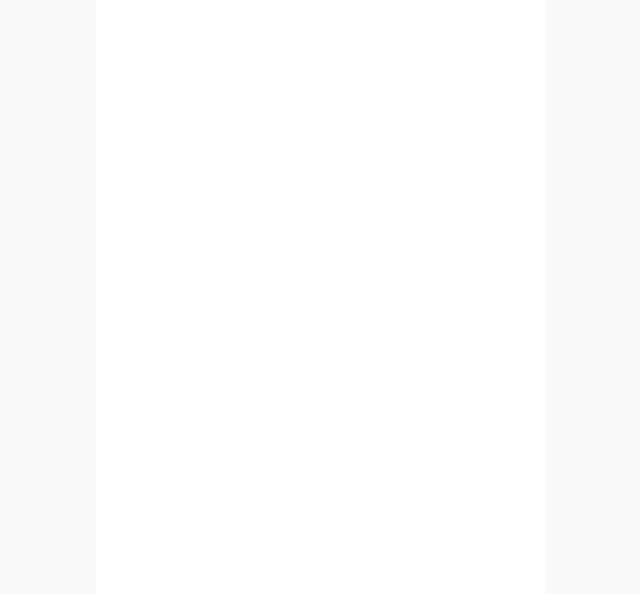
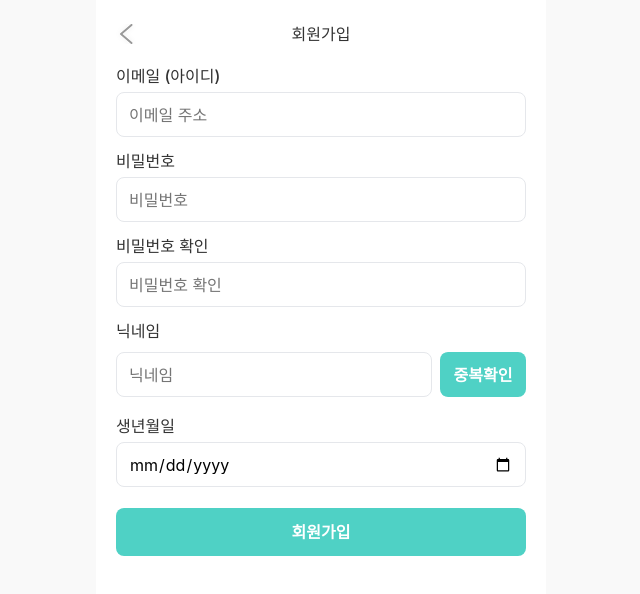
Before and after one commit to WomanTech2025-MoWo/MoWo_FE, a React (Create React App) app: page /signup in a window 1280 px wide. Shown: the top 594 px of the page, without its empty margins (319-959 px from the left). Built offline with nearby package versions, Linux system fonts and the light colour scheme; a web font is replaced by a local one.

Commit message:
✨[Feat] 회원가입 페이지 UI 구현

```diff
--- a/src/pages/auth/SignupPage.tsx
+++ b/src/pages/auth/SignupPage.tsx
@@ -1,7 +1,59 @@
-import React from 'react';
+import React, { useState } from 'react';
+import InnerLayout from '../../layouts/InnerLayout';
+import HeaderWithBack from '../../layouts/HeaderWithBack';
+import { PrimaryButton } from '../../components/button/PrimaryButton';
+import InputField from '../../components/input/InputField';
+import InputWithButton from '../../components/input/InputWithButton';
 
 const SignupPage = () => {
-  return <></>;
+  const [memberId, setMemberId] = useState('');
+  const [password, setPassword] = useState('');
+  const [passwordCheck, setPasswordCheck] = useState('');
+  const [nickname, setNickname] = useState('');
+  const [birthdate, setBirthdate] = useState('');
+
+  const handleSubmit = (e: React.FormEvent<HTMLFormElement>) => {
+    e.preventDefault(); // 페이지 새로고침 방지
+    // 회원가입 로직
+  };
+
+  return (
+    <>
+      <HeaderWithBack>회원가입</HeaderWithBack>
+      <InnerLayout>
+        <form onSubmit={handleSubmit}>
+          <InputField
+            label="이메일 (아이디)"
+            type="email"
+            placeholder="이메일 주소"
+            value={memberId}
+            onChange={(e) => setMemberId(e.target.value)}
+            required
+          />
+          <InputField
+            label="비밀번호"
+            type="password"
+            placeholder="비밀번호"
+            value={password}
+            onChange={(e) => setPassword(e.target.value)}
+            required
+          />
+          <InputField
+            label="비밀번호 확인"
+            type="password"
+            placeholder="비밀번호 확인"
+            value={passwordCheck}
+            onChange={(e) => setPasswordCheck(e.target.value)}
+            required
+          />
+          <InputWithButton label="닉네임" type="text" placeholder="닉네임" value={nickname} onChange={(e) => setNickname(e.target.value)} required />
+          <InputField label="생년월일" type="date" placeholder="비밀번호" value={birthdate} onChange={(e) => setBirthdate(e.target.value)} required />
+
+          <PrimaryButton type="submit">회원가입</PrimaryButton>
+        </form>
+      </InnerLayout>
+    </>
+  );
 };
 
 export default SignupPage;
```
